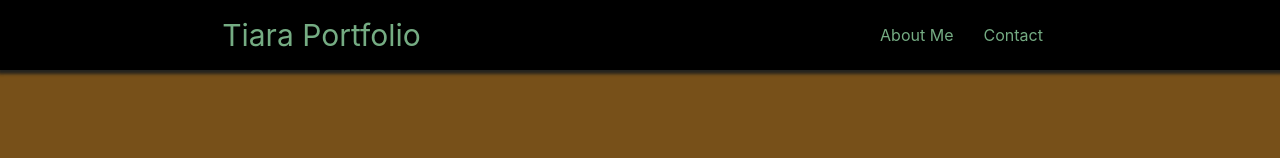
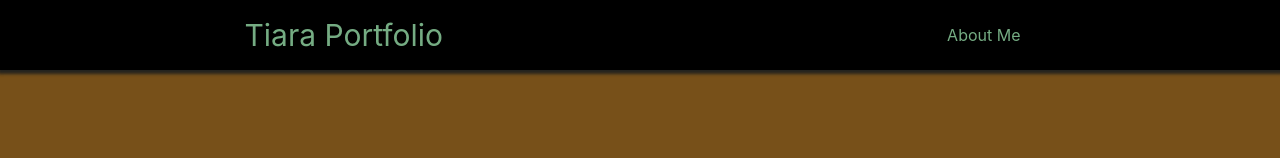
Before and after one commit to Tiarawayz/Portfolio, a React (Create React App) app: page / in a window 1280 px wide. Shown: the top 158 px of the page. Built offline with nearby package versions, Linux system fonts and the light colour scheme.

Commit message:
update navbar.js

```diff
--- a/src/components/navbar.js
+++ b/src/components/navbar.js
@@ -10,7 +10,7 @@ const Navbar = () => {
 
         <div className='display-menu'>
           <Link className='menu' to='/about'>About Me</Link>
-          <Link className='menu' to='/contact'>Contact</Link>
+          {/* <Link className='menu' to='/contact'>Contact</Link> */}
         </div>
 
 
```
